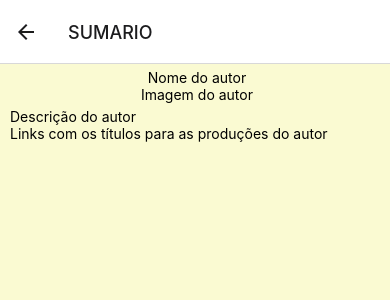
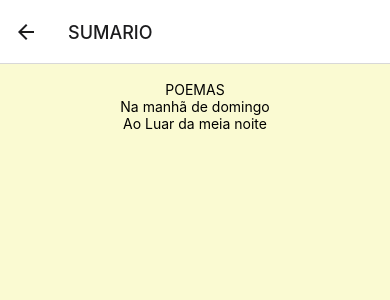
Before and after one commit to monicalpaiva/sacinom, a React Native app: screen /Sumario in a window 390 px wide. Shown: the top 300 px of the page. Built offline with nearby package versions, Linux system fonts and the light colour scheme; no server answers.

Commit message:
#Ajustes

```diff
--- a/screens/Sumario.js
+++ b/screens/Sumario.js
@@ -1,34 +1,31 @@
-import React from 'react';
-import { StyleSheet, View, Text } from 'react-native';
+import React, {useEffect, useState} from 'react';
+import { StyleSheet, Text, Image, View, TouchableOpacity} from 'react-native';
+
+import { FlatList } from 'react-native-gesture-handler';
 
 export default function Sumario() {
-  return (
-    <View style={styles.conteudo}>
-      <View  style={styles.conteudoCentral}>
-        <Text> Nome do autor</Text>
-        <Text> Imagem do autor</Text>
+    return <View style={styles.conteudo}>
+        <View style={styles.poemas}>
+        <Text>POEMAS</Text>
+        <Text>Na manhã de domingo</Text>
+        <Text>Ao Luar da meia noite</Text>
+        </View>
       </View>
-      <View style={styles.conteudoSobre}>
-        <Text>Descrição do autor</Text>
-        <Text>Links com os títulos para as produções do autor</Text>
-      </View>
-    </View>
-  )
 }
-
 const styles = StyleSheet.create({
   conteudo:{
     flex: 1,
-    height:100,
-    padding:5,
+    padding: 5,
     backgroundColor: '#fafad2',
   },
-  conteudoCentral:{
+  nomeautor:{
+    justifyContent: 'center',
+    alignContent: 'center',
+  },
+  poemas:{
+    padding: 10,
+    margin: 2,
     alignItems: 'center',
-  },
-  conteudoSobre:{
-    height:100,
-    padding:5,
-    alignItems: 'flex-start',
+    justifyContent: 'center',
   }
 });
--- a/templates/conteudo.js
+++ b/templates/conteudo.js
@@ -57,7 +57,6 @@ const styles = StyleSheet.create({
   },
   descricao:{
     textAlign: 'justify',
-    letterSpacing: 3,
     padding: 5,
   },
   NomeImagem:{
```
